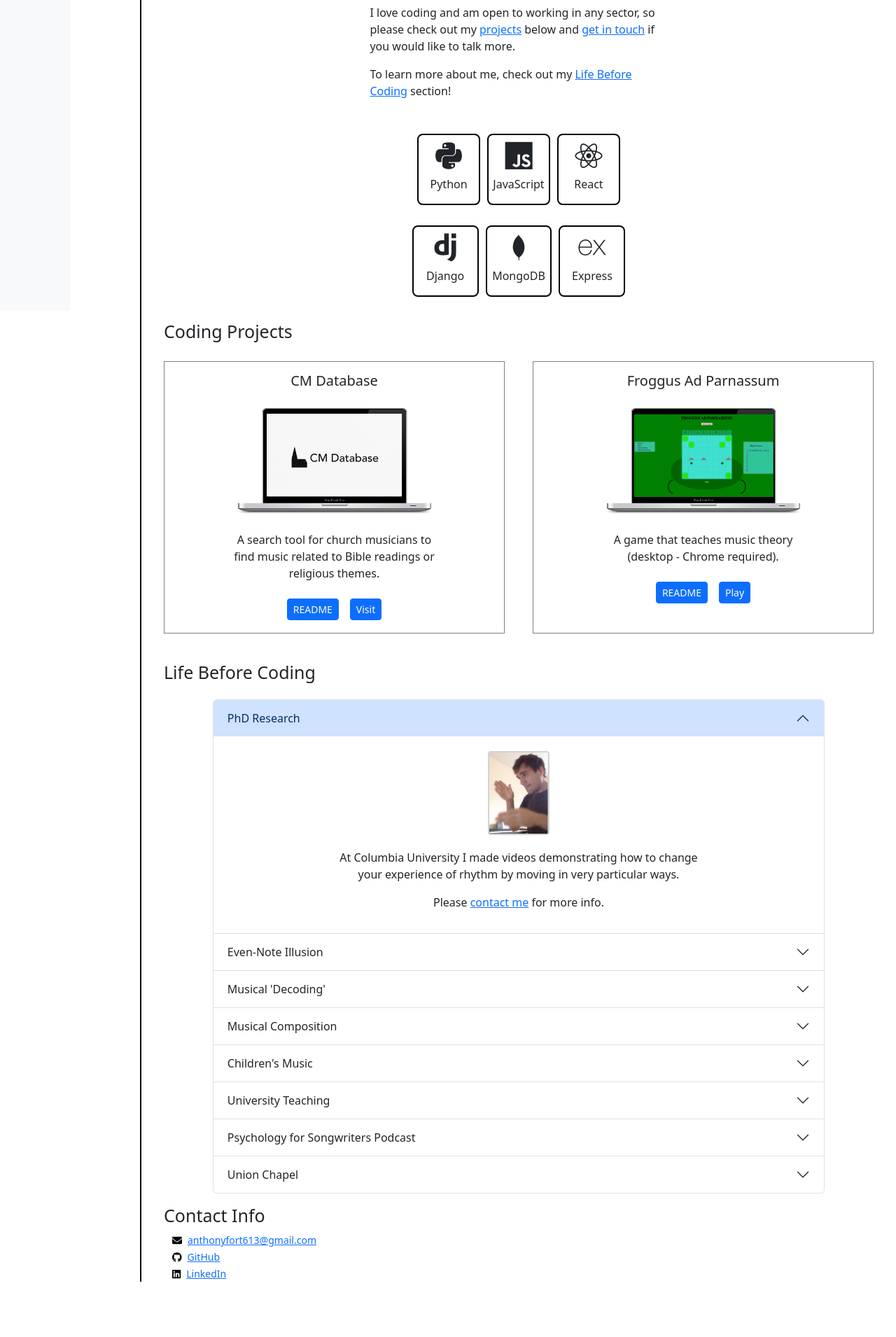
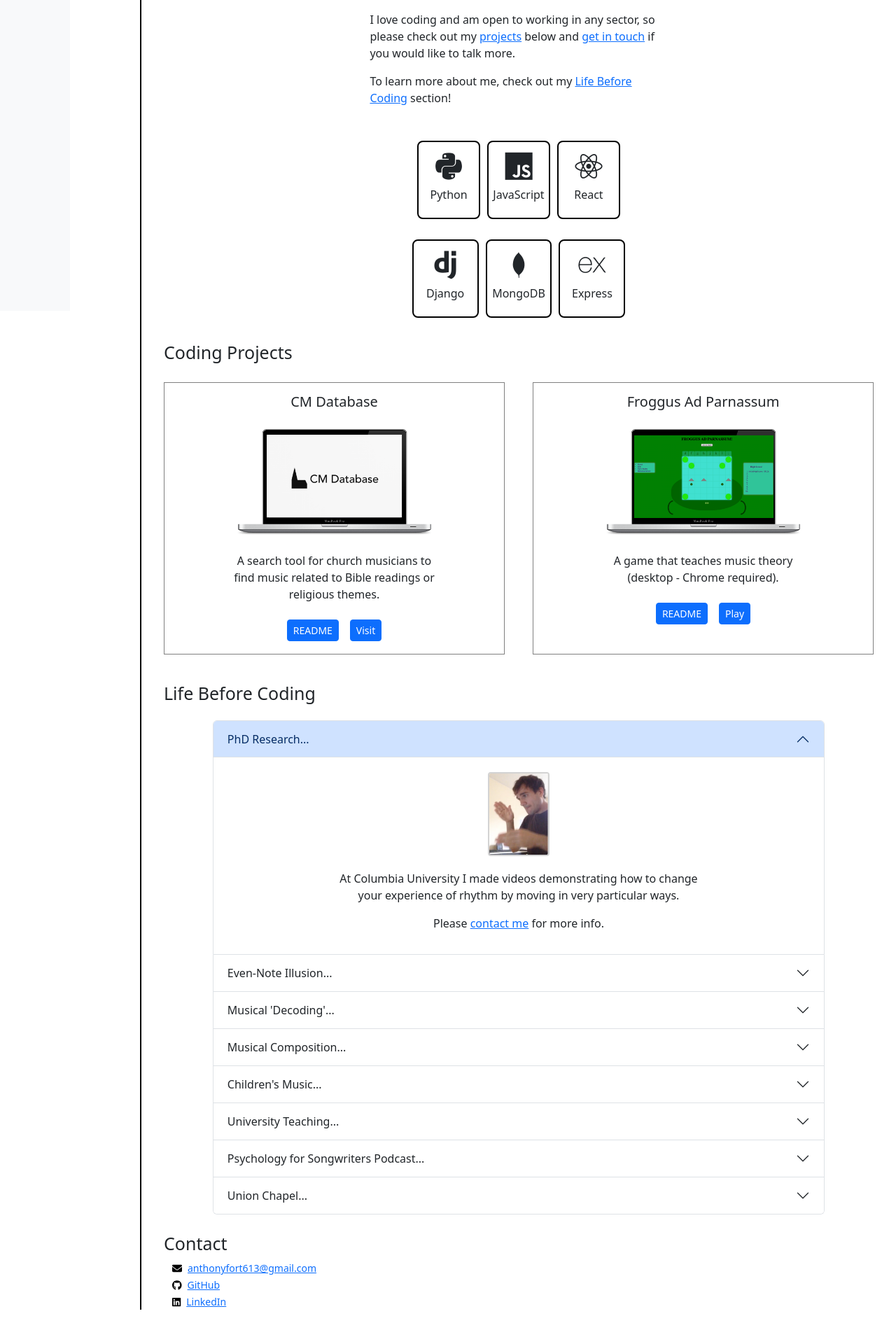
Before and after one commit to AnthonyFort/portfolio, a React (Create React App) app: page / in a window 1280 px wide. Shown: the part 346-2256 px from the top of the page at 70% size. Before the commit the page ends 2225 px from the top, so only its background shows below. Built offline with nearby package versions, Linux system fonts and the light colour scheme.

Commit message:
Attempt to address github styling issue

```diff
--- a/public/index.html
+++ b/public/index.html
@@ -2,7 +2,7 @@
 <html lang="en">
   <head>
     <meta charset="utf-8" />
-    <link rel="icon" href="%PUBLIC_URL%/favicon.ico" />
+    <link rel="icon" href="%PUBLIC_URL%/trial-photo-4.ico" />
     <link rel="stylesheet" href="https://cdn.jsdelivr.net/gh/devicons/devicon@v2.15.1/devicon.min.css">
     <meta name="viewport" content="width=device-width, initial-scale=1" />
     <title>GA-LDN React Template</title>
--- a/src/components/About.js
+++ b/src/components/About.js
@@ -23,7 +23,10 @@ export default function About() {
             ['devicon-javascript-plain', 'JavaScript'],
             ['devicon-react-original', 'React']
           ].map(([iconClass, text]) => (
-            <Col xs={3} md={3} lg={3} className='skills-icons-col mb-4' key={iconClass}>
+            <Col xs={3} md={3} lg={3} className='skills-icons-col mb-4' style={{
+              paddingLeft: '25px',
+              paddingRight: '25px',
+            }} key={iconClass}>
               <i className={iconClass + ' skills-icons'}></i>
               <p className='mt-2'>{text}</p>
             </Col>
@@ -35,7 +38,10 @@ export default function About() {
             ['devicon-mongodb-plain', 'MongoDB'],
             ['devicon-express-original', 'Express']
           ].map(([iconClass, text]) => (
-            <Col xs={3} md={3} lg={3} className='skills-icons-col mb-4' key={iconClass}>
+            <Col xs={3} md={3} lg={3} className='skills-icons-col mb-4' style={{
+              paddingLeft: '25px',
+              paddingRight: '25px',
+            }} key={iconClass}>
               <i className={iconClass + ' skills-icons'}></i>
               <p className='mt-2'>{text}</p>
             </Col>
--- a/src/components/Contact.js
+++ b/src/components/Contact.js
@@ -25,10 +25,9 @@ export default function Contact() {
   ]
 
   return (
-    <Container className='mb-5'>
-      <h2 className='header-text project-header'>Contact Info</h2>
+    <Container className='mb-5 contact-container'>
+      <h2 className='header-text project-header'>Contact</h2>
       <Row className='contact-row'>
-
         {contactLinks.map((item, index) => (
           <Col xs={12} key={index}>
             <Link to={item.link} target='_blank' rel="noopener noreferrer" style={{ fontSize: '14px' }}>
--- a/src/components/Music.js
+++ b/src/components/Music.js
@@ -11,7 +11,7 @@ export default function Music() {
 
   const musicInfo = [
     {
-      title: 'PhD Research',
+      title: 'PhD Research...',
       media: phd,
       description: (
         <>
@@ -21,7 +21,7 @@ export default function Music() {
       ),
     },
     {
-      title: 'Even-Note Illusion',
+      title: 'Even-Note Illusion...',
       media: evenNote,
       description: (
         <>
@@ -31,7 +31,7 @@ export default function Music() {
       ),
     },
     {
-      title: 'Musical \'Decoding\'',
+      title: 'Musical \'Decoding\'...',
       media: masters,
       description: (
         <>
@@ -41,7 +41,7 @@ export default function Music() {
       ),
     },
     {
-      title: 'Musical Composition',
+      title: 'Musical Composition...',
       media: 'https://www.youtube.com/embed/OTBAwCj6bCc',
       description: (
         <>
@@ -50,7 +50,7 @@ export default function Music() {
       ),
     },
     {
-      title: 'Children\'s Music',
+      title: 'Children\'s Music...',
       media: 'https://www.youtube.com/embed/EwwrAh_IneY',
       description: (
         <>
@@ -59,7 +59,7 @@ export default function Music() {
       ),
     },
     {
-      title: 'University Teaching',
+      title: 'University Teaching...',
       media: 'https://www.youtube.com/embed/-zs8MLRk45c?list=PL9NhgGsNfA7XVmCLy1IUJQRRdqBLyJq1p',
       description: (
         <>
@@ -68,7 +68,7 @@ export default function Music() {
       ),
     },
     {
-      title: 'Psychology for Songwriters Podcast',
+      title: 'Psychology for Songwriters Podcast...',
       media: podcast,
       description: (
         <>
@@ -78,7 +78,7 @@ export default function Music() {
       ),
     },
     {
-      title: 'Union Chapel',
+      title: 'Union Chapel...',
       media: 'https://www.youtube.com/embed/59uGN0oxS6A',
       description: (
         <>
--- a/src/components/Nav.js
+++ b/src/components/Nav.js
@@ -28,7 +28,7 @@ export default function NavBar() {
         <Modal.Body className="nav-menu">
           <Link as={Link} to="about" smooth={true} duration={500} onClick={() => setShowModal(false)}>About</Link>
           <Link as={Link} to="projects" smooth={true} duration={500} onClick={() => setShowModal(false)}>Projects</Link>
-          <Link as={Link} to="music" smooth={true} duration={500} onClick={() => setShowModal(false)}>Music</Link>
+          <Link as={Link} to="music" smooth={true} duration={500} onClick={() => setShowModal(false)}>Life Before Coding</Link>
           <Link as={Link} to="contact" smooth={true} duration={500} onClick={() => setShowModal(false)}>Contact</Link>
         </Modal.Body>
         <Modal.Footer>
--- a/src/styles/components/About.scss
+++ b/src/styles/components/About.scss
@@ -6,7 +6,7 @@
   border: 2px solid black;
   border-radius: 8px;
   margin: 5px;
-  padding:5x;
+  padding:5px;
   padding-left: 25px;
   padding-right: 25px;
 }
--- a/src/styles/components/Contact.scss
+++ b/src/styles/components/Contact.scss
@@ -5,3 +5,7 @@
   align-items: center;
   flex: 1;
 }
+
+.contact-container {
+  margin-top: 10px;
+}
--- a/src/styles/components/Hero.scss
+++ b/src/styles/components/Hero.scss
@@ -1,5 +1,5 @@
 .hero {
-  margin-top: 50px;
+  margin-top: 60px;
 }
 
 .hero-header {
--- a/src/styles/components/Nav.scss
+++ b/src/styles/components/Nav.scss
@@ -20,7 +20,7 @@
 
 .nav-button {
   width: 100%;
-  background-color: black;
+  background-color: rgb(47, 47, 47);
   color: #ffffff;
   border-radius: 0;
   position: fixed;
@@ -28,4 +28,5 @@
   right: 0;
   left: 0;
   z-index: 1000;
+  height: 50px;
 }
```
Also changed, not shown: 1 other file (tests, documents, lock files or other folders).
